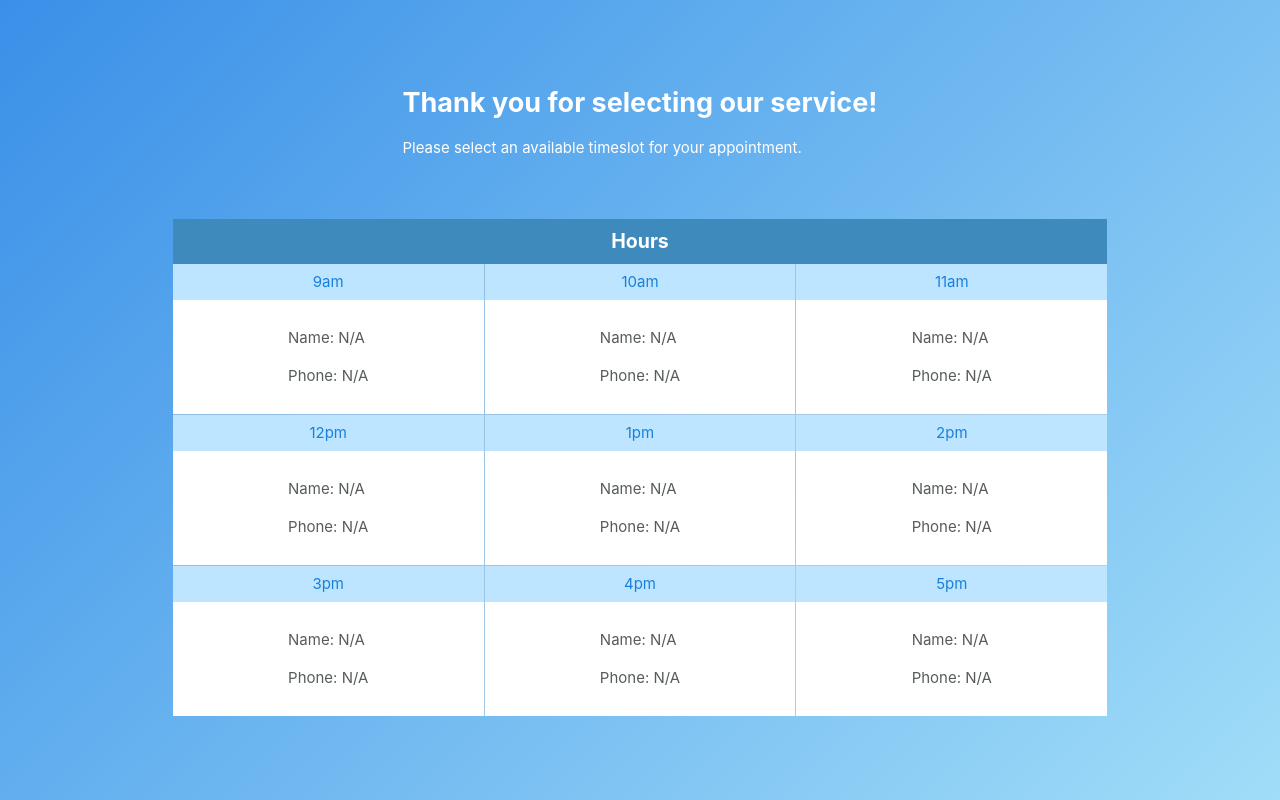
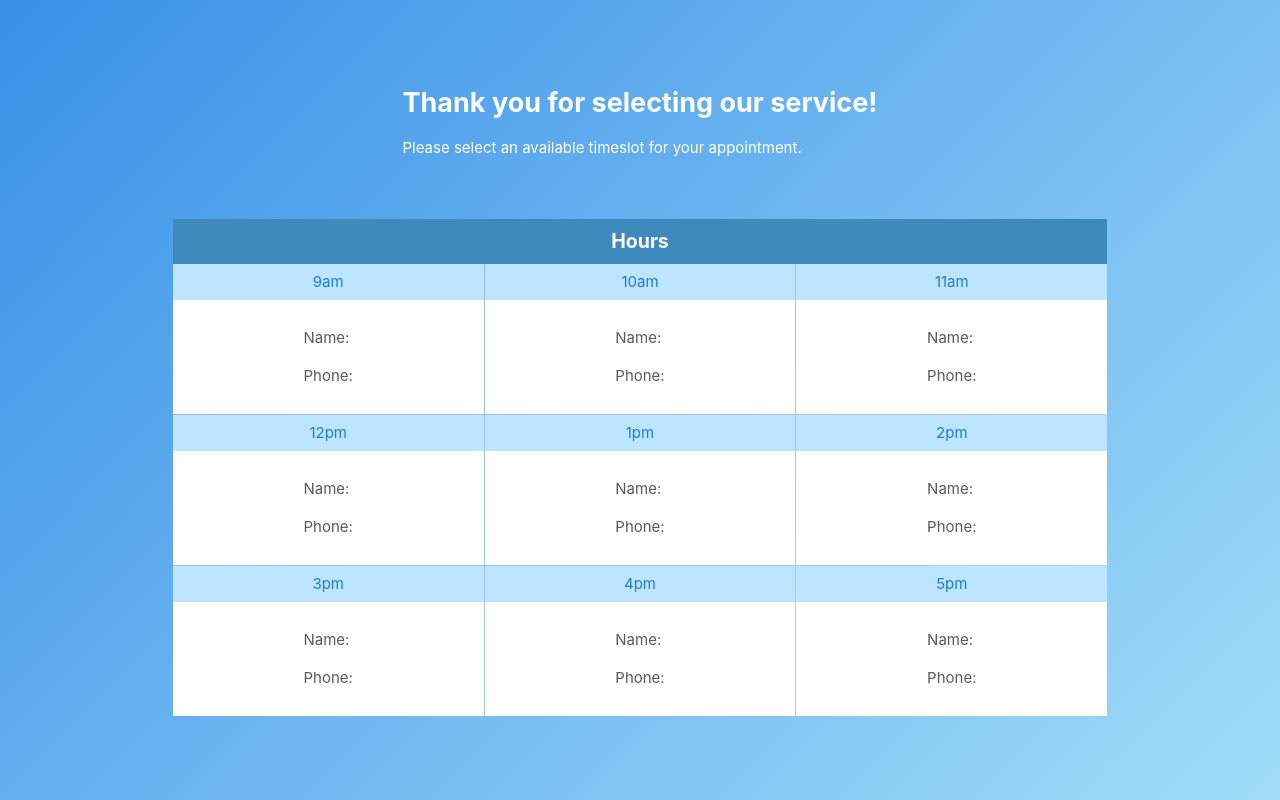
Before and after one commit to deluxateer/reservation-form, a React (Create React App) app: page / in a window 1280 px wide. Built offline with nearby package versions, Linux system fonts and the light colour scheme.

Commit message:
correctly checks occupied status and changes color

```diff
--- a/src/App.css
+++ b/src/App.css
@@ -98,6 +98,11 @@ header h2 {
   margin-top: 0;
 }
 
+.slot-info.occupied {
+  background-color: red;
+  color: #fff;
+}
+
 
 @media screen and (min-width: 768px) {
   .timeslots {
--- a/src/components/InputField.js
+++ b/src/components/InputField.js
@@ -25,12 +25,15 @@ export default class InputField extends Component {
     const { value } = this.state;
     const { name, type } = this.props;
     return (
+      <div className="input-field">
         <input
           id={name}
           name={name}
           type={type}
           value={value}
           onChange={this.onChange} />
+        <label htmlFor={name}>{name.charAt(0).toUpperCase() + name.slice(1)}</label>
+      </div>
     )
   }
 }
--- a/src/components/Modal.js
+++ b/src/components/Modal.js
@@ -20,9 +20,7 @@ class Modal extends Component {
   //   // ,prevPropID: this.props.slotInfo.id
   // });
 
-  onChange2 = (type, fieldValue) => this.setState({
-    [type]: fieldValue
-  });
+  onChange = (type, fieldValue) => this.setState({ [type]: fieldValue });
 
   onSubmit = e => {
     e.preventDefault();
@@ -30,8 +28,8 @@ class Modal extends Component {
     const slotInfo = {
       id: this.props.slotInfo.id,
       name: this.state.name,
-      phone: this.state.phone,
-      isOccupied: true
+      phone: this.state.phone
+      // ,isOccupied: true
     }
 
     this.props.submitInfo(slotInfo);
@@ -59,38 +57,20 @@ class Modal extends Component {
           <p>Please enter your name and phone number.</p>
           <div className="row">
             <form className="col s12" onSubmit={this.onSubmit}>
-              <div className="input-field">
-                {/* <input
-                  id="name"
-                  name="name"
-                  type="text"
-                  value={this.state.name}
-                  onChange={this.onChange} /> */}
               <InputField
                 key={`name-${this.props.slotInfo.id}`}
                 id="name"
                 name="name"
                 type="text"
                 value={this.props.slotInfo.name}
-                  trackChange={this.onChange2} />
-                <label htmlFor="name">Name</label>
-              </div>
-              <div className="input-field">
-                {/* <input
-                  id="phone"
-                  name="phone"
-                  type="tel"
-                  value={this.state.phone}
-                  onChange={this.onChange} /> */}
+                trackChange={this.onChange} />
               <InputField
                 key={`phone-${this.props.slotInfo.id}`}
                 id="phone"
                 name="phone"
                 type="tel"
                 value={this.props.slotInfo.phone}
-                  trackChange={this.onChange2} />
-                <label htmlFor="phone">Phone</label>
-              </div>
+                trackChange={this.onChange} />
               <button type="submit" className="btn modal-close waves-effect waves-blue blue lighten-1">Submit</button>
             </form>
           </div>
--- a/src/components/Timeslot.js
+++ b/src/components/Timeslot.js
@@ -16,8 +16,7 @@ class Timeslot extends Component {
   }
 
   render() {
-    const { time, name, phone } = this.props;
-
+    const { time, name, phone, id, slotItems } = this.props;
     return (
       <div className="timeslot">
         <div className="slot-number">
@@ -27,7 +26,7 @@ class Timeslot extends Component {
           className="modal-trigger"
           href="#editInfo"
           onClick={this.populateForm}>
-          <div className="slot-info">
+          <div className={slotItems[id - 1].isOccupied ? "slot-info occupied" : "slot-info"}>
             <div>
               <p>Name: {name}</p>
               <p>Phone: {phone}</p>
@@ -43,7 +42,10 @@ Timeslot.propTypes = {
   time: PropTypes.string.isRequired,
   name: PropTypes.string.isRequired,
   phone: PropTypes.string.isRequired,
-  fetchInfo: PropTypes.func.isRequired
+  fetchInfo: PropTypes.func.isRequired,
+  slotItems: PropTypes.array.isRequired
 }
 
-export default connect(null, { fetchInfo })(Timeslot);
+export default connect(state => ({
+  slotItems: state.slots.slotItems
+}), { fetchInfo })(Timeslot);
--- a/src/reducers/slotReducer.js
+++ b/src/reducers/slotReducer.js
@@ -2,15 +2,15 @@ import { FETCH_INFO, SUBMIT_INFO } from '../actions/types';
 
 const initialState = {
   slotItems: [
-    { id: 1, time: '9am', name: 'N/A', phone: 'N/A', isOccupied: false },
-    { id: 2, time: '10am', name: 'N/A', phone: 'N/A', isOccupied: false },
-    { id: 3, time: '11am', name: 'N/A', phone: 'N/A', isOccupied: false },
-    { id: 4, time: '12pm', name: 'N/A', phone: 'N/A', isOccupied: false },
-    { id: 5, time: '1pm', name: 'N/A', phone: 'N/A', isOccupied: false },
-    { id: 6, time: '2pm', name: 'N/A', phone: 'N/A', isOccupied: false },
-    { id: 7, time: '3pm', name: 'N/A', phone: 'N/A', isOccupied: false },
-    { id: 8, time: '4pm', name: 'N/A', phone: 'N/A', isOccupied: false },
-    { id: 9, time: '5pm', name: 'N/A', phone: 'N/A', isOccupied: false }
+    { id: 1, time: '9am', name: '', phone: '', isOccupied: false },
+    { id: 2, time: '10am', name: '', phone: '', isOccupied: false },
+    { id: 3, time: '11am', name: '', phone: '', isOccupied: false },
+    { id: 4, time: '12pm', name: '', phone: '', isOccupied: false },
+    { id: 5, time: '1pm', name: '', phone: '', isOccupied: false },
+    { id: 6, time: '2pm', name: '', phone: '', isOccupied: false },
+    { id: 7, time: '3pm', name: '', phone: '', isOccupied: false },
+    { id: 8, time: '4pm', name: '', phone: '', isOccupied: false },
+    { id: 9, time: '5pm', name: '', phone: '', isOccupied: false }
   ],
   slotInfo: {}
 }
@@ -28,15 +28,15 @@ export default function (state = initialState, action) {
       const updatedSlotItems = state.slotItems.map(slotItem => {
         if (slotItem.id === action.payload.id) {
           // checks if slot is empty and unoccupied
-          // let isOccupied;
-          // if (action.payload.name === '' && action.payload.phone === '') {
-          //   isOccupied = false;
-          // } else {
-          //   isOccupied = true;
-          // }
+          let isOccupied = false;
+          if (action.payload.name !== '' && action.payload.phone !== '') {
+            isOccupied = true;
+          }
+
           slotItem = {
             ...slotItem,
-            ...action.payload
+            ...action.payload,
+            isOccupied
           }
         }
         return slotItem;
```
Lines whose indentation alone changed are shown as unchanged.
